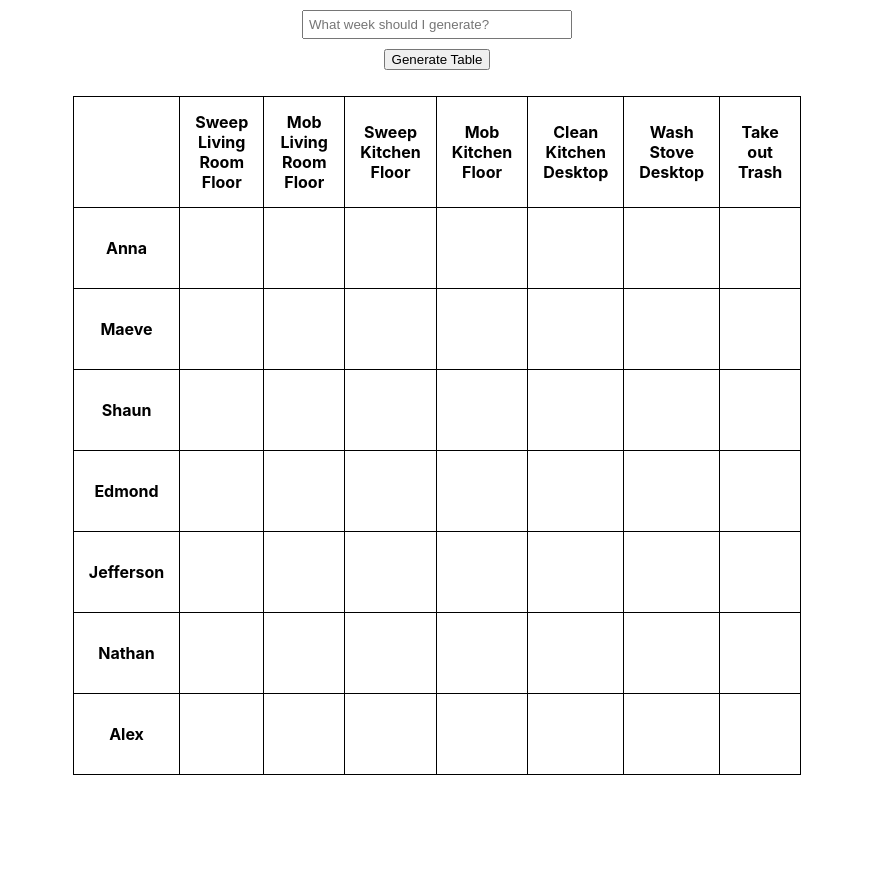
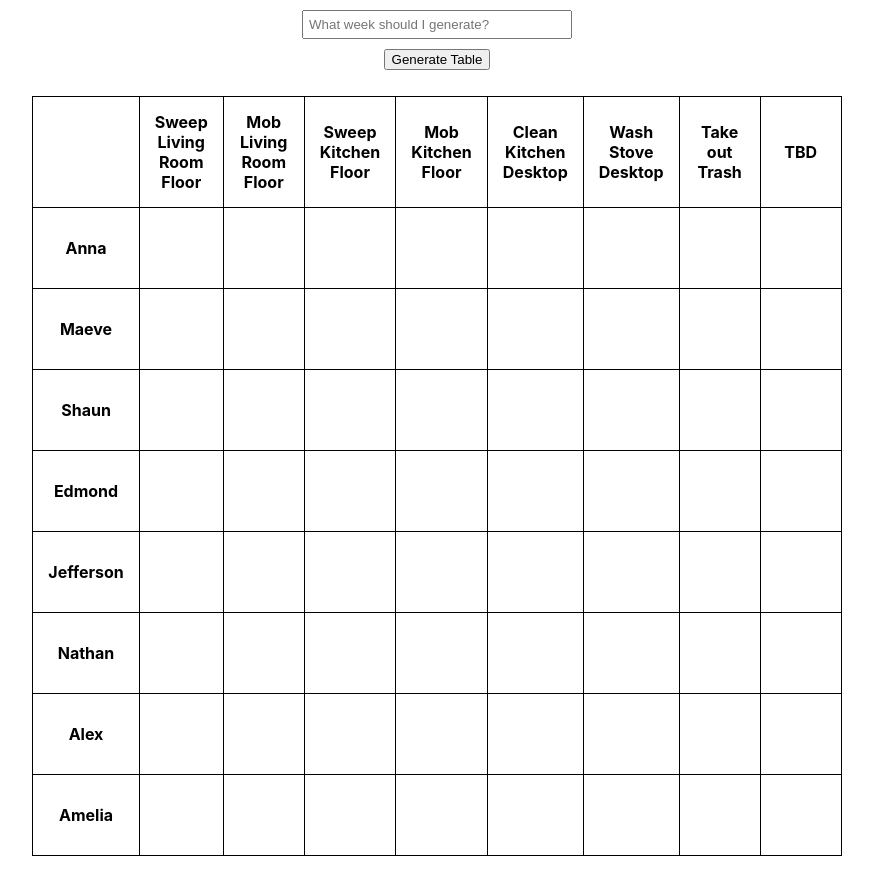
Before and after one commit to WencongHuang/weekly_tasks, a React (Create React App) app: page / in a window 1280 px wide. Shown: the whole page, without its empty margins (203-1076 px from the left). Before the commit the page ends 800 px from the top, so only its background shows below. Built offline with nearby package versions, Linux system fonts and the light colour scheme.

Commit message:
Add new member and task

```diff
--- a/src/App.js
+++ b/src/App.js
@@ -9,6 +9,7 @@ const WEEKLY_TASKS = [
   "Clean Kitchen Desktop",
   "Wash Stove Desktop",
   "Take out Trash",
+  "TBD",
 ];
 
 const MEMBERS = [
@@ -19,6 +20,7 @@ const MEMBERS = [
   "Jefferson",
   "Nathan",
   "Alex",
+  "Amelia",
 ];
 
 function App() {
@@ -50,7 +52,7 @@ function App() {
     if (numOfWeek && numOfWeek !== "0") {
       for (let row = 0; row < newTable.length; row++) {
         newTable[row].weeklyTasks[
-          (row + Number(numOfWeek) - 1) % 7
+          (row + Number(numOfWeek) - 1) % 8
         ].todo = true;
       }
     }
```
